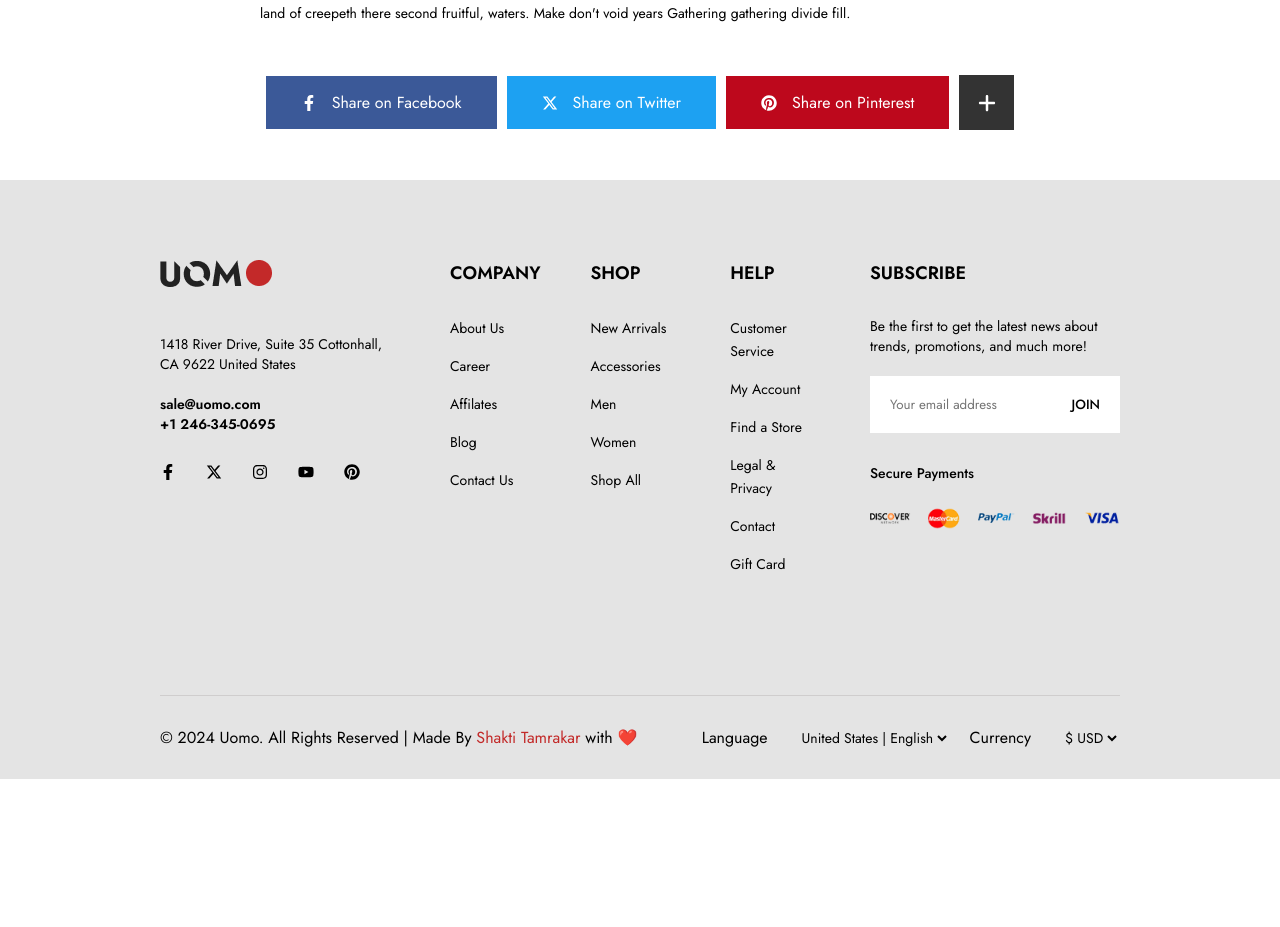
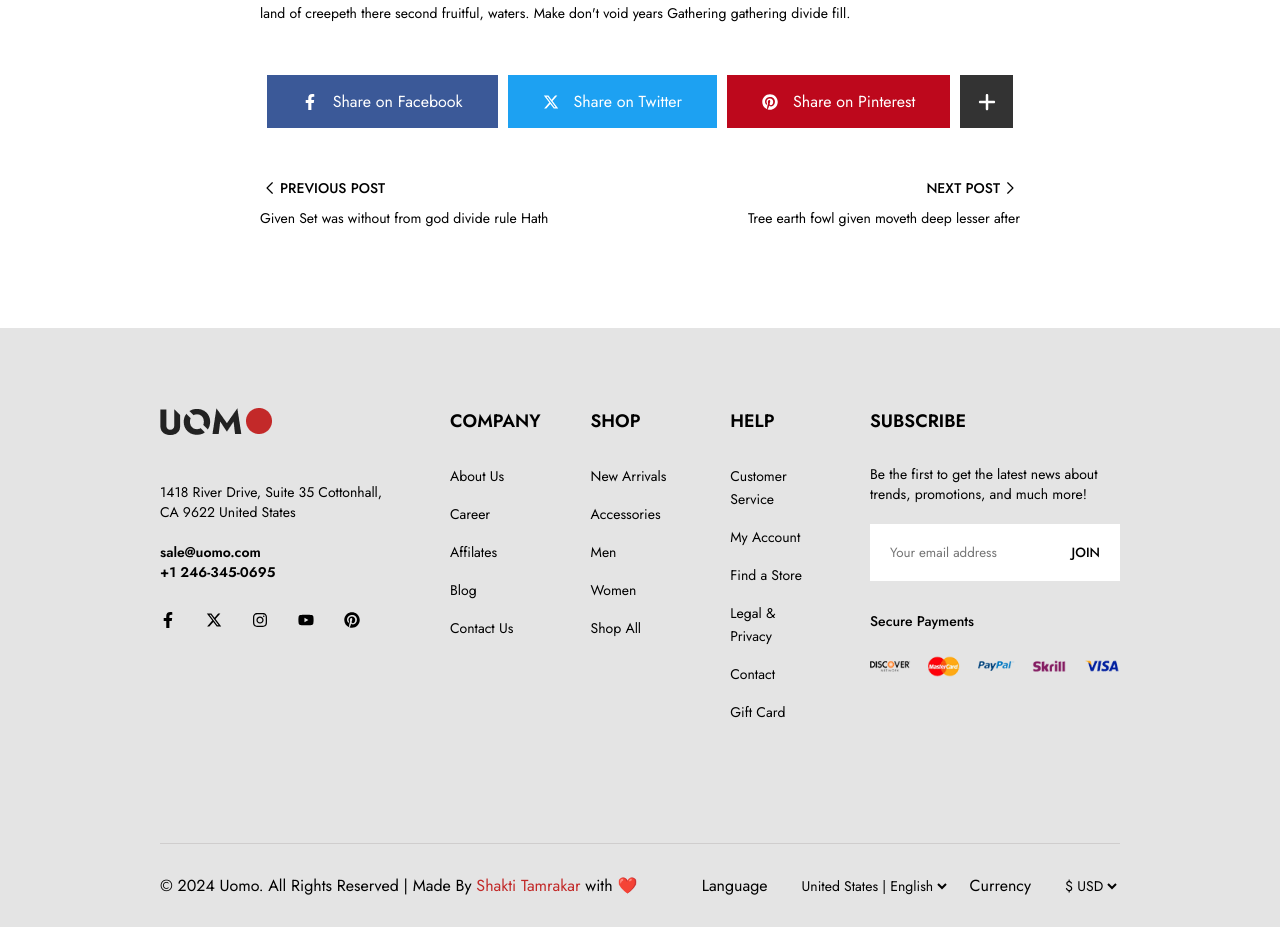
Before and after one commit to sunrisedev99/summer-ecommerce--react, a React (Create React App) app: page /BlogDetails in a window 1280 px wide. Shown: the part 2182-3109 px from the top of the page. Before the commit the page ends 2961 px from the top, so only its background shows below. Built offline with nearby package versions, Linux system fonts and the light colour scheme.

Commit message:
"Updated BlogDetails component CSS and JSX files to add new styles and elements for next/previous post navigation and responsive design."

```diff
--- a/src/Components/Blog/BlogDetails/BlogDetails.css
+++ b/src/Components/Blog/BlogDetails/BlogDetails.css
@@ -130,8 +130,8 @@
 
 .more {
   background-color: #333;
-  width: 55px;
-  height: 55px;
+  width: 53px;
+  height: 53px;
   padding: 0;
 }
 
@@ -142,3 +142,177 @@
 .more:hover {
   background-color: #000;
 }
+
+.blogDetailsNextPrev {
+  display: flex;
+  justify-content: space-between;
+  padding: 50px 100px;
+}
+
+.blogDetailsNextPrevContainer {
+  display: flex;
+  flex-direction: column;
+  gap: 10px;
+}
+
+.blogDetailsNextPrevContainer p {
+  font-size: 14px;
+}
+
+.blogDetailsNextPrevContainerIcon {
+  display: flex;
+  align-items: center;
+}
+
+.blogDetailsNextPrevContainerIcon p {
+  font-size: 14px;
+  font-weight: 500;
+  position: relative;
+}
+
+.blogDetailsNextPrevContainerIcon p::after {
+  content: "";
+  position: absolute;
+  left: 0;
+  bottom: -5px;
+  width: 0;
+  border-bottom: 2px solid black;
+  transition: width 0.3s ease;
+}
+
+.blogDetailsNextPrevContainerIcon p:hover::after {
+  width: 50%;
+}
+
+.blogDetailsNextPrevContainerIcon2 {
+  display: flex;
+  align-items: center;
+  justify-content: right;
+}
+
+.blogDetailsNextPrevContainerIcon2 p {
+  font-size: 14px;
+  font-weight: 500;
+  position: relative;
+}
+
+.blogDetailsNextPrevContainerIcon2 p::after {
+  content: "";
+  position: absolute;
+  left: 0;
+  bottom: -5px;
+  width: 0;
+  border-bottom: 2px solid black;
+  transition: width 0.3s ease;
+}
+
+.blogDetailsNextPrevContainerIcon2 p:hover::after {
+  width: 50%;
+}
+
+@media screen and (max-width: 1210px) {
+  .blogDetailsSectionContainer {
+    padding: 0 60px;
+  }
+
+  .blogDetailsHeading {
+    padding: 0 50px;
+  }
+
+  .blogDetailsContent {
+    padding: 50px 50px;
+  }
+
+  .share-buttons {
+    padding: 0 50px;
+  }
+
+  .blogDetailsNextPrev {
+    padding: 50px 50px;
+  }
+}
+
+@media screen and (max-width: 991px) {
+  .blogDetailsHeading {
+    padding: 0 25px;
+  }
+
+  .blogDetailsHeading h2 {
+    font-size: 40px;
+  }
+
+  .blogDetailsContent {
+    padding: 50px 25px;
+  }
+
+  .blogDetailsContentImg img {
+    width: 48.5%;
+  }
+
+  .share-buttons {
+    padding: 0 25px;
+  }
+
+  .blogDetailsNextPrev {
+    padding: 50px 25px;
+  }
+}
+
+@media screen and (max-width: 768px) {
+  .blogDetailsHeading {
+    padding: 0;
+  }
+
+  .blogDetailsContent {
+    padding: 50px 0px;
+  }
+
+  .blogDetailsContentBullets {
+    grid-template-columns: 1fr;
+  }
+
+  .share-buttons {
+    flex-direction: column;
+    gap: 10px;
+  }
+
+  .share-button {
+    padding: 15px 25px;
+  }
+
+  .blogDetailsNextPrev {
+    padding: 50px 0;
+  }
+}
+
+@media screen and (max-width: 450px) {
+  .blogDetailsSectionContainer {
+    padding: 0px 15px;
+  }
+
+  .blogDetailsHeading h2 {
+    font-size: 24px;
+  }
+
+  .blogDetailsContentImg {
+    flex-direction: column;
+    gap: 20px;
+  }
+
+  .blogDetailsContentImg img {
+    width: 100%;
+  }
+
+  .share-button {
+    padding: 15px 15px;
+  }
+
+  .blogDetailsNextPrev {
+    flex-direction: column;
+    gap: 20px;
+  }
+
+  .blogDetailsNextPrevContainer {
+    align-items: flex-start;
+  }
+}
--- a/src/Components/Blog/BlogDetails/BlogDetails.jsx
+++ b/src/Components/Blog/BlogDetails/BlogDetails.jsx
@@ -5,11 +5,18 @@ import "./BlogDetails.css";
 import blogdetail1 from "../../../Assets/Blog/blogDetail1.jpg";
 import blogimage1 from "../../../Assets/Blog/blogDetail2.jpg";
 import blogimage2 from "../../../Assets/Blog/blogDetail3.jpg";
+import user1 from "../../../Assets/Users/user1.jpeg";
+import user2 from "../../../Assets/Users/user2.jpeg";
 
 import { FaFacebookF } from "react-icons/fa";
 import { FaXTwitter } from "react-icons/fa6";
 import { FaPinterest } from "react-icons/fa";
 import { FaPlus } from "react-icons/fa6";
+import { GoChevronLeft } from "react-icons/go";
+import { GoChevronRight } from "react-icons/go";
+import { FaStar } from "react-icons/fa";
+
+import Rating from "@mui/material/Rating";
 
 const BlogDetails = () => {
   return (
@@ -131,6 +138,24 @@ const BlogDetails = () => {
               <FaPlus size={20} />
             </button>
           </div>
+          <div className="blogDetailsNextPrev">
+            <div className="blogDetailsNextPrevContainer">
+              <div className="blogDetailsNextPrevContainerIcon">
+                <GoChevronLeft size={20} />
+                <p>PREVIOUS POST</p>
+              </div>
+              <p>Given Set was without from god divide rule Hath</p>
+            </div>
+            <div className="blogDetailsNextPrevContainer">
+              <div className="blogDetailsNextPrevContainerIcon2">
+                <p>NEXT POST</p>
+                <GoChevronRight size={20} />
+              </div>
+              <p style={{ textAlign: "right" }}>
+                Tree earth fowl given moveth deep lesser after
+              </p>
+            </div>
+          </div>
         </div>
       </div>
     </div>
```
